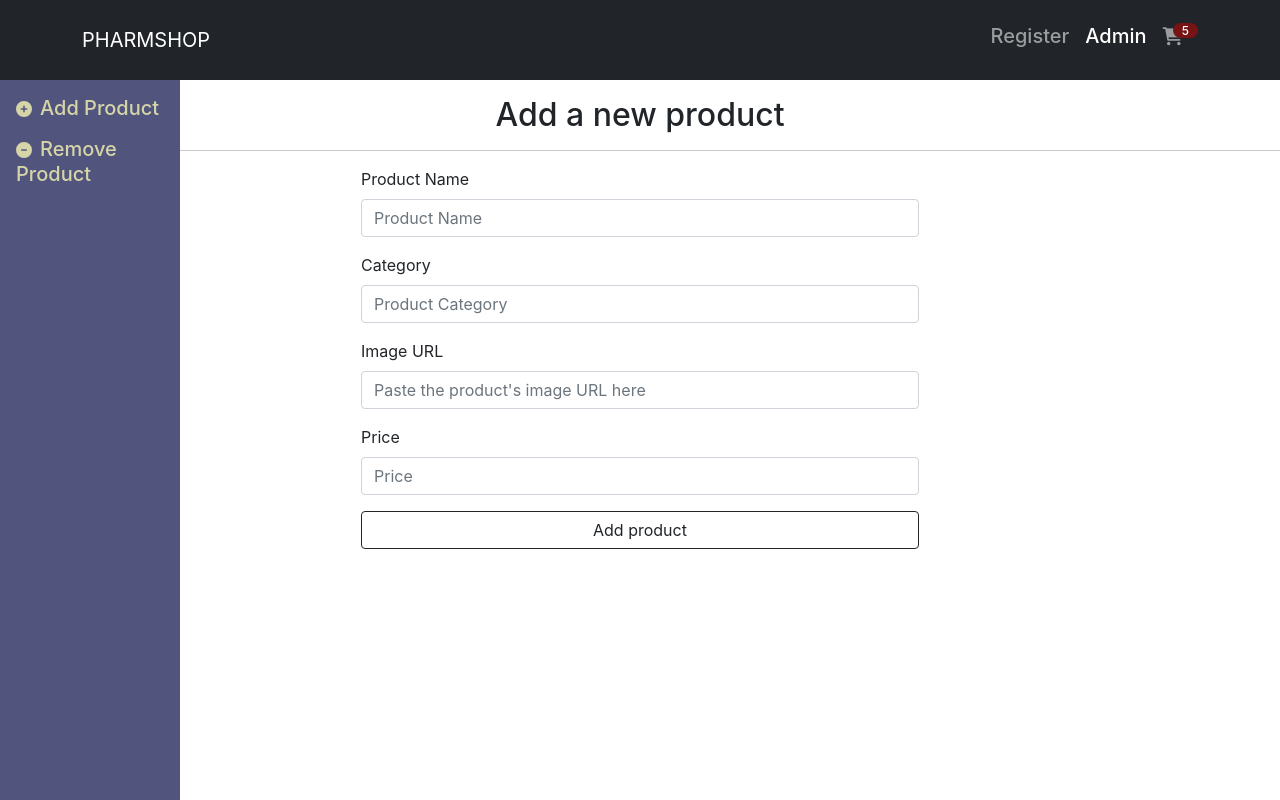
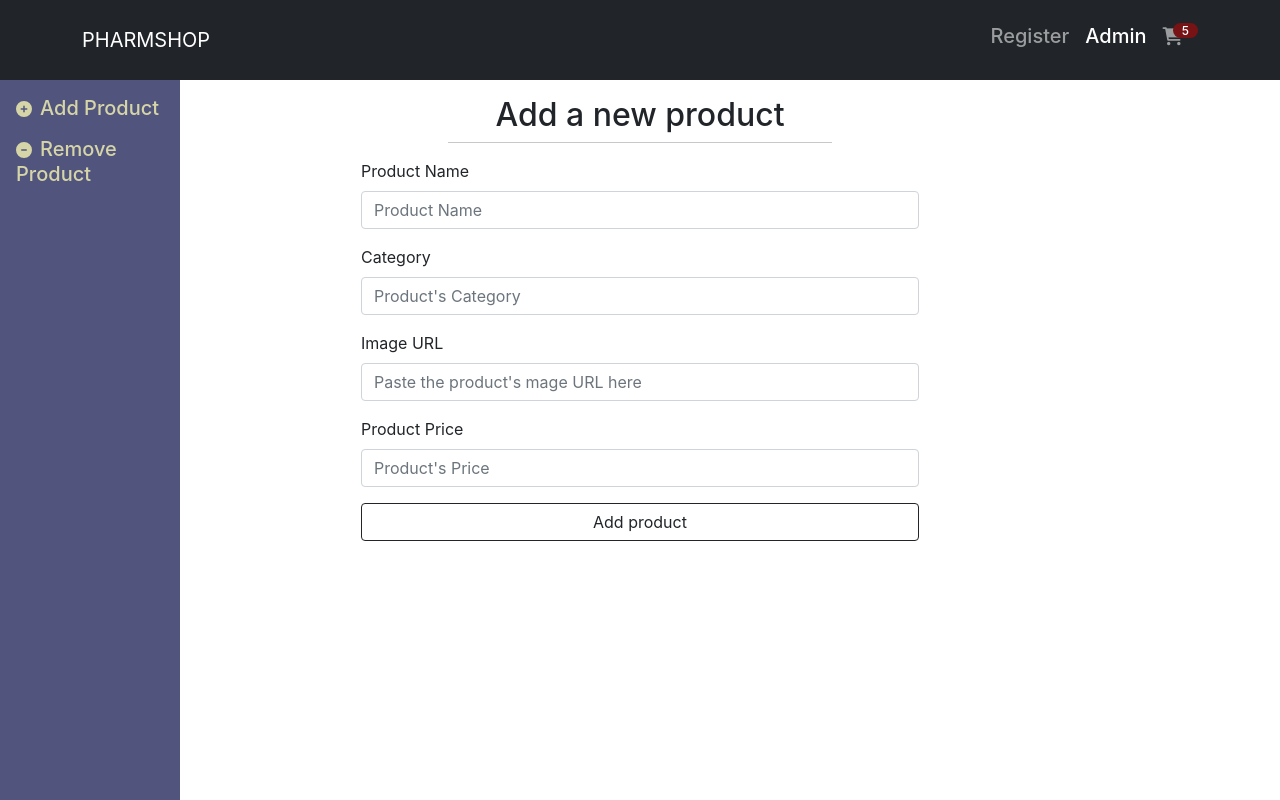
Before and after one commit to mmaksi/pharmastore, a React (Create React App) app in the folder client/: page /login in a window 1280 px wide. Built offline with nearby package versions, Linux system fonts and the light colour scheme.

Commit message:
implementing add/remove product UI

```diff
--- a/client/src/Pages/Admin.jsx
+++ b/client/src/Pages/Admin.jsx
@@ -1,14 +1,45 @@
-import DashboardBody from "../components/DashboardBody"
-import DashboardNav from "../components/DashboardNav"
-
+import { useState } from "react";
+import DashboardForm from "../components/DashboardForm";
+import DashboardNav from "../components/DashboardNav";
 
 const Admin = () => {
+  const [sideNavOptions, setSideNavOptions] = useState({
+    addProduct: true,
+    removeProduct: false,
+  });
+
   return (
     <div>
-      <DashboardNav />
-      <DashboardBody />
+      <DashboardNav setSideNavOptions={setSideNavOptions} />
+
+      {sideNavOptions.addProduct && (
+        <DashboardForm
+          title="Add a new product"
+          labels={["Product Name", "Category", "Image URL", "Product Price"]}
+          placeholders={[
+            "Product Name",
+            "Product's Category",
+            "Paste the product's mage URL here",
+            "Product's Price",
+          ]}
+          btnDetails={{ title: "Add product", type: "submit" }}
+          types={["text", "text", "text", "text"]}
+        />
+      )}
+
+      {sideNavOptions.removeProduct && (
+        <DashboardForm
+          title="Remove a product"
+          labels={["Product Name"]}
+          placeholders={[
+            "Product Name"
+          ]}
+          btnDetails={{ title: "Remove product", type: "submit" }}
+          types={["text"]}
+        />
+      )}
     </div>
-  )
-}
+  );
+};
 
-export default Admin
+export default Admin;
--- a/client/src/components/DashboardBody.jsx
+++ /dev/null
@@ -1,47 +0,0 @@
-import { Container, Form, Button } from "react-bootstrap";
-import "./DashboardBody.scss";
-
-const SidenavBody = () => {
-  return (
-    <>
-      <div className="dashboardBody__main">
-        <h2 className="text-center">Add a new product</h2>
-        <hr />
-      </div>
-      <Container className="text-center mt-3 pb-4">
-        <Form className="dashboardBody__form">
-          <Form.Group className="mb-3">
-            <Form.Label>Product Name</Form.Label>
-            <Form.Control type="text" placeholder="Product Name" />
-          </Form.Group>
-
-          <Form.Group className="mb-3">
-            <Form.Label>Category</Form.Label>
-            <Form.Control type="text" placeholder="Product Category" />
-          </Form.Group>
-
-          <Form.Group className="mb-3">
-            <Form.Label>Image URL</Form.Label>
-            <Form.Control
-              type="text"
-              placeholder="Paste the product's image URL here"
-            />
-          </Form.Group>
-
-          <Form.Group className="mb-3">
-            <Form.Label>Price</Form.Label>
-            <Form.Control type="text" placeholder="Price" />
-          </Form.Group>
-
-          <div className="d-grid gap-2">
-            <Button variant="outline-dark" type="submit">
-              Add product
-            </Button>
-          </div>
-        </Form>
-      </Container>
-    </>
-  );
-};
-
-export default SidenavBody;
--- /dev/null
+++ b/client/src/components/DashboardForm.jsx
@@ -0,0 +1,42 @@
+import { Container, Form, Button } from "react-bootstrap";
+import "./DashboardForm.scss";
+
+const DashboardForm = ({ title, labels, btnDetails, placeholders, types }) => {
+  const submitHandler = (e) => {
+    e.preventDefault();
+    console.log("submitted");
+  };
+
+  return (
+    <>
+      <div className="dashboardBody__main text-center m-auto">
+        <h2>{title}</h2>
+        <hr style={{ width: "30%", margin: "auto" }} />
+      </div>
+      <Container className="text-center mt-3 pb-4">
+        <Form className="dashboardBody__form">
+          {labels.map((label, index) => (
+            <Form.Group key={label} className="mb-3">
+              <Form.Label>{label}</Form.Label>
+              <Form.Control
+                type={types[index]}
+                placeholder={placeholders[index]}
+              />
+            </Form.Group>
+          ))}
+          <div className="d-grid gap-2">
+            <Button
+              variant="outline-dark"
+              type={btnDetails.type}
+              onClick={submitHandler}
+            >
+              {btnDetails.title}
+            </Button>
+          </div>
+        </Form>
+      </Container>
+    </>
+  );
+};
+
+export default DashboardForm;
--- a/client/src/components/DashboardNav.jsx
+++ b/client/src/components/DashboardNav.jsx
@@ -2,15 +2,24 @@ import "./DashboardNav.scss";
 import { FontAwesomeIcon } from "@fortawesome/react-fontawesome";
 import { faCircleMinus, faCirclePlus } from "@fortawesome/free-solid-svg-icons";
 
-const DashboardNav = () => {
+const DashboardNav = ({setSideNavOptions}) => {
+  const setAddProduct = () => {
+    setSideNavOptions({addProduct: true, removeProduct: false})
+  }
+
+  const setRemoveProduct = () => {
+    setSideNavOptions({addProduct: false, removeProduct: true})
+  }
+
   return (
     <div className="dashboardNav pt-5">
       <div className="dashboardNav__option pt-5">
-        <div className="dashboardNav__option--add pb-3">
+        <div className="dashboardNav__option--add pb-3" onClick={setAddProduct}>
           <FontAwesomeIcon icon={faCirclePlus} className="me-2" />
           <span className="h5">Add Product</span>
         </div>
-        <div className="dashboardNav__option--remove pb-3">
+
+        <div className="dashboardNav__option--remove pb-3" onClick={setRemoveProduct}>
           <FontAwesomeIcon icon={faCircleMinus} className="me-2" />
           <span className="h5">Remove Product</span>
         </div>
```
Also changed, not shown: client/src/components/DashboardForm.scss (renamed from client/src/components/DashboardBody.scss).
